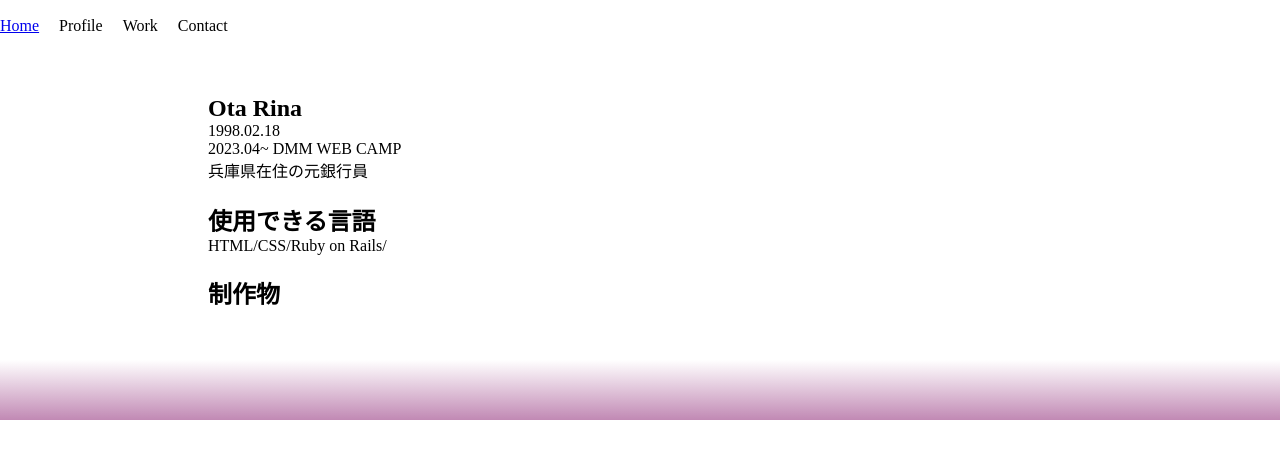
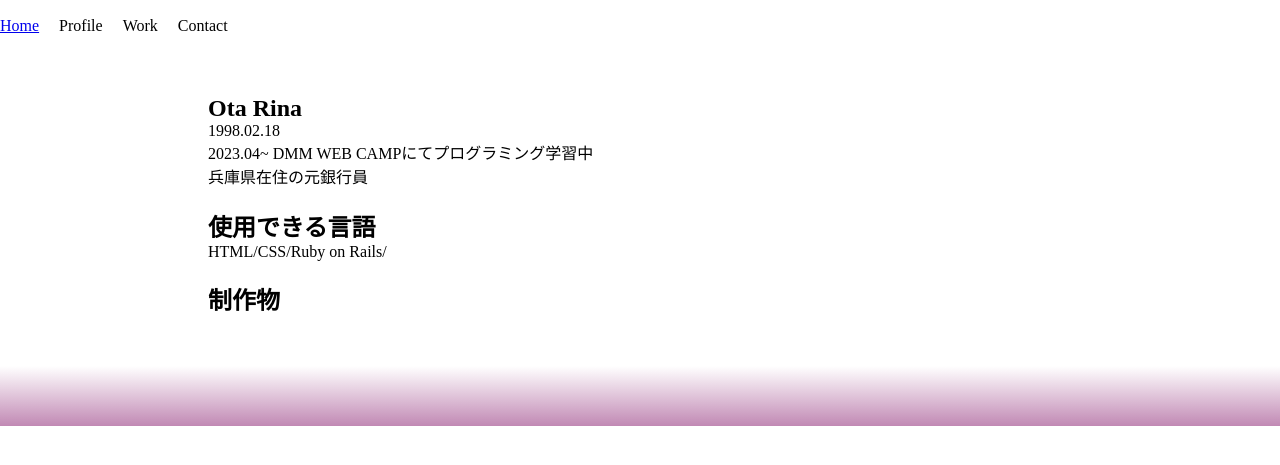
Before and after one commit to gxxdrina/JavaScript_practice, a plain HTML site: page portfolio.html in a window 1280 px wide. Shown: the part 63-528 px from the top of the page. Drawn offline with Linux system fonts and the light colour scheme.

Commit message:
First commit

```diff
--- a/portfolio.html
+++ b/portfolio.html
@@ -29,7 +29,7 @@
         <h2>Ota Rina</h2>
         <p class="text">
           1998.02.18<br>
-          2023.04~ DMM WEB CAMP<br>
+          2023.04~ DMM WEB CAMPにてプログラミング学習中<br>
           兵庫県在住の元銀行員<br>
         </p>
       </div>
```
